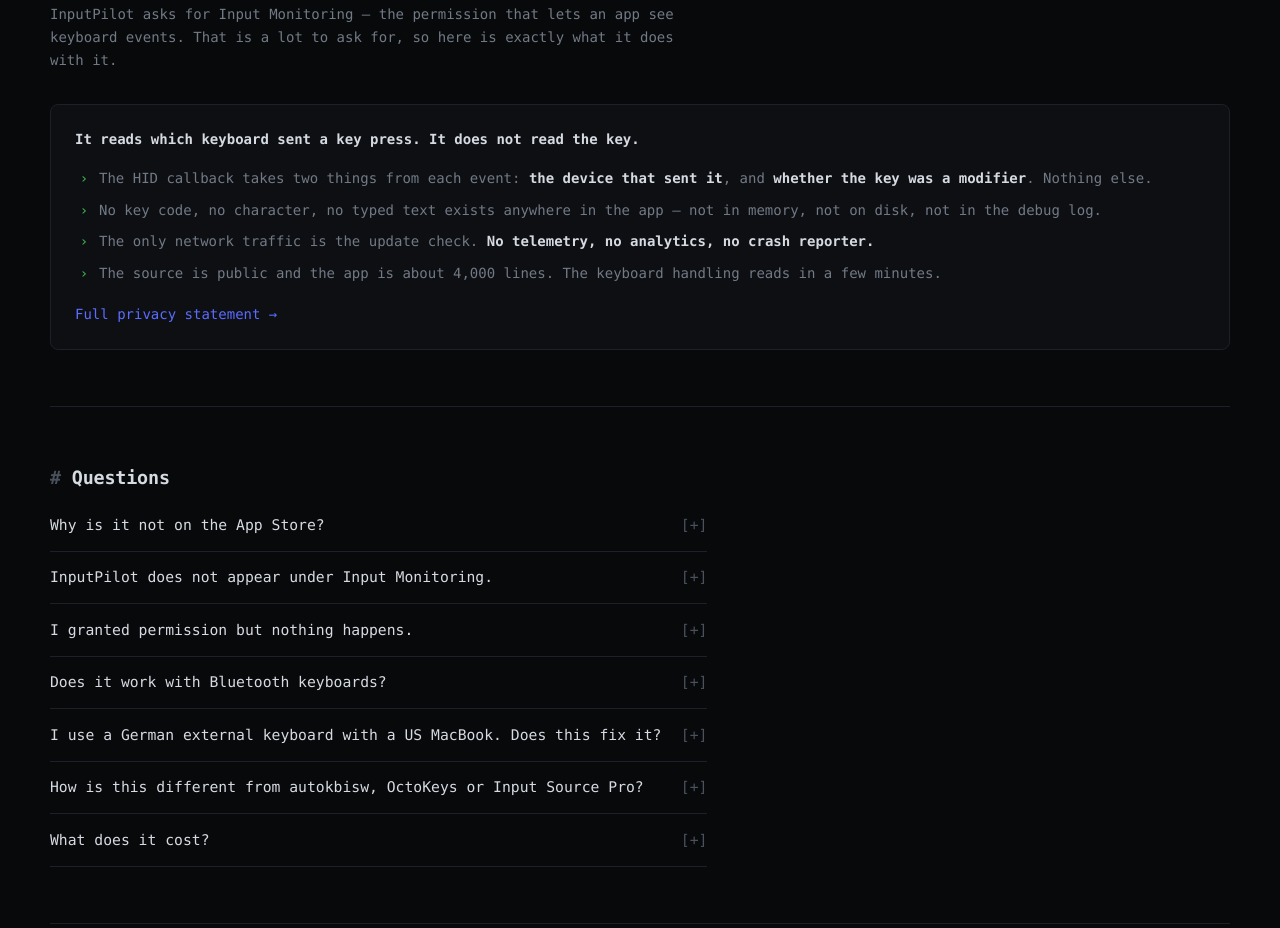
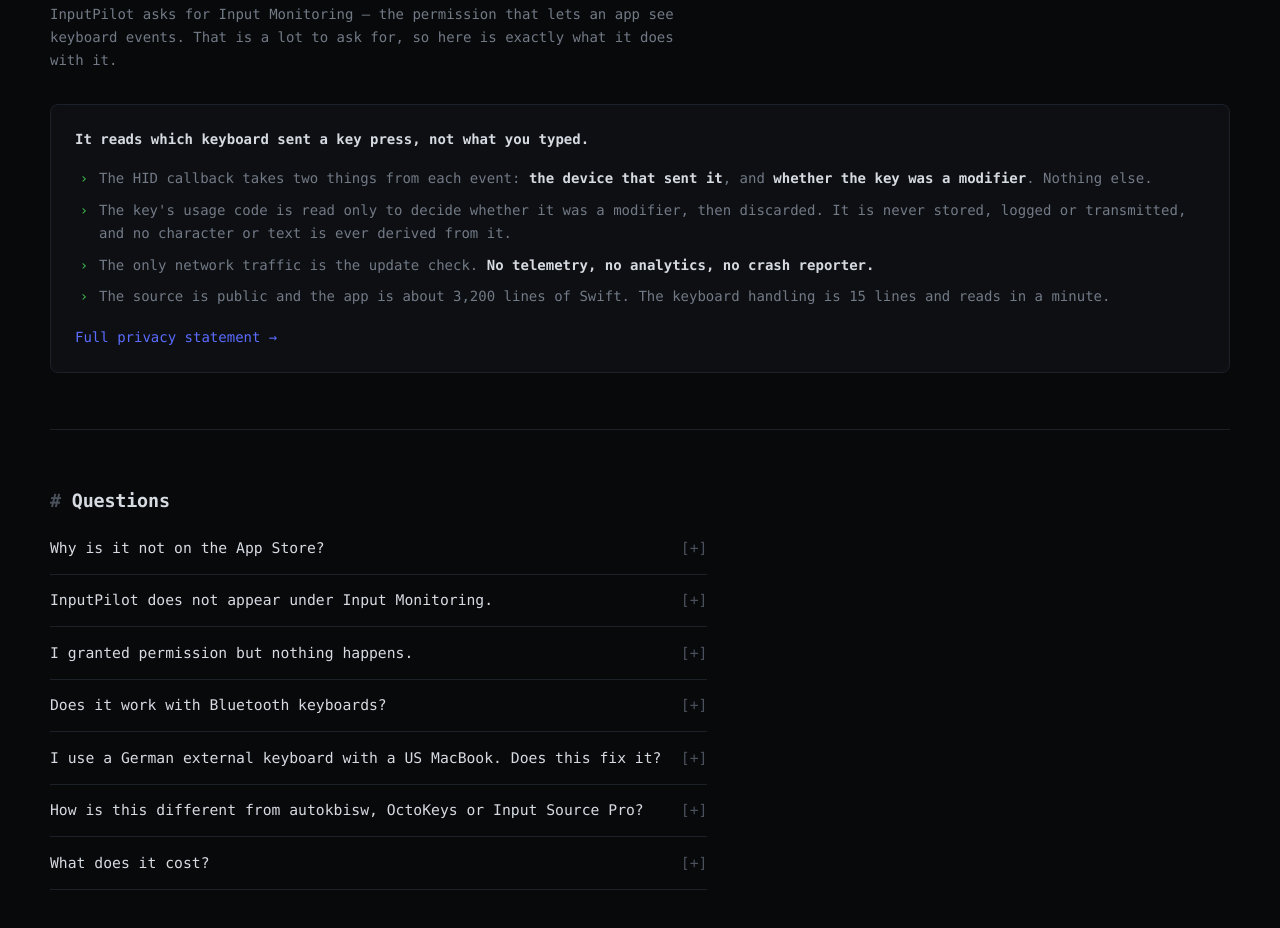
Before and after one commit to LucaGerlich/InputPilot, a plain HTML site: page docs/index.html in a window 1280 px wide. Shown: the part 2410-3338 px from the top of the page. Drawn offline with Linux system fonts and the light colour scheme; no server answers.

Commit message:
fix: make the privacy and size claims precisely true
Two overstatements found by auditing the copy against the code:

The site, README and SECURITY.md all said no key code exists anywhere in
the app, 'not in memory'. HIDKeyboardMonitor.handleInputValue does read the
HID usage — it has to, to decide whether the key was a modifier — and holds
it in a local until the callback returns. The claim as written was false.
It now says what actually happens: the usage code is read only to compute
that boolean, then discarded, never stored, logged or transmitted, and no
character or text is derived from it.

This is the single most important claim in the project, on an app that asks
for the same permission a keylogger asks for. The precise version survives
scrutiny; the loose version was close enough to be tempting and wrong enough
to be caught, which would have cost more than the claim ever bought.

Also: 'about 4,000 lines' was measured — the app is 3,249 lines excluding
tests, so the figure is now 3,200 and points at the 15-line callback that
readers actually want to check.

```diff
--- a/docs/index.html
+++ b/docs/index.html
@@ -503,12 +503,12 @@
 	<h2>About that permission</h2>
 	<p class="lede">InputPilot asks for Input Monitoring — the permission that lets an app see keyboard events. That is a lot to ask for, so here is exactly what it does with it.</p>
 	<div class="panel" style="padding:1.4rem 1.5rem">
-		<p style="margin:0"><b>It reads which keyboard sent a key press. It does not read the key.</b></p>
+		<p style="margin:0"><b>It reads which keyboard sent a key press, not what you typed.</b></p>
 		<ul class="checks">
 			<li>The HID callback takes two things from each event: <b>the device that sent it</b>, and <b>whether the key was a modifier</b>. Nothing else.</li>
-			<li>No key code, no character, no typed text exists anywhere in the app — not in memory, not on disk, not in the debug log.</li>
+			<li>The key's usage code is read only to decide whether it was a modifier, then discarded. It is never stored, logged or transmitted, and no character or text is ever derived from it.</li>
 			<li>The only network traffic is the update check. <b>No telemetry, no analytics, no crash reporter.</b></li>
-			<li>The source is public and the app is about 4,000 lines. The keyboard handling reads in a few minutes.</li>
+			<li>The source is public and the app is about 3,200 lines of Swift. The keyboard handling is 15 lines and reads in a minute.</li>
 		</ul>
 		<p style="margin:1.1rem 0 0"><a href="https://github.com/LucaGerlich/InputPilot/blob/main/SECURITY.md">Full privacy statement →</a></p>
 	</div>
```
Also changed, not shown: 14 other files.
